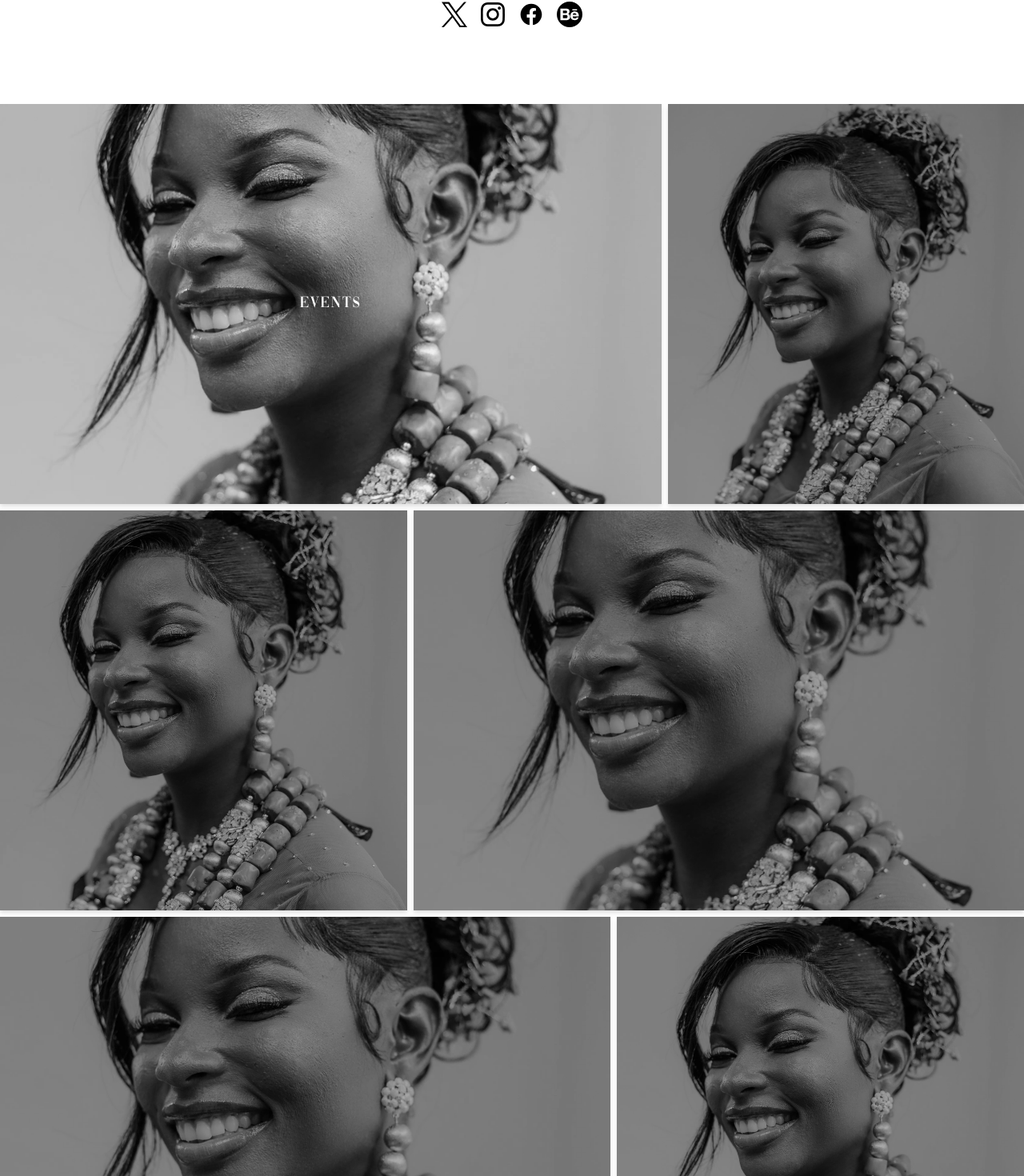
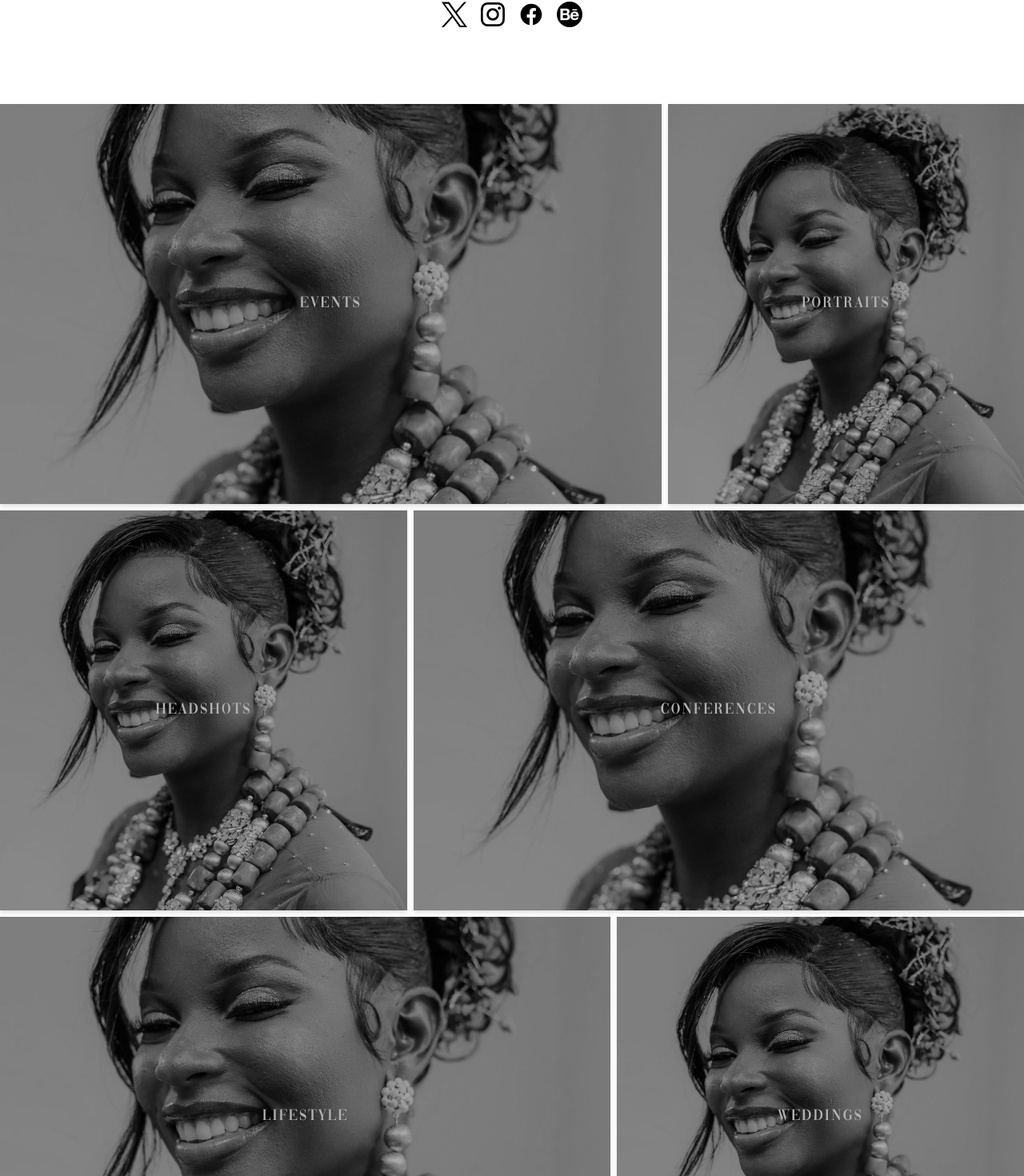
Before and after one commit to HenryAgu/Oba-Nathan, a Next.js app: page / in a window 1280 px wide. Shown: the part 190-1660 px from the top of the page at 80% size. Built offline with nearby package versions, Linux system fonts and the light colour scheme; a web font is replaced by a local one.

Commit message:
fix: home page Ui

```diff
--- a/src/app/page.tsx
+++ b/src/app/page.tsx
@@ -116,7 +116,7 @@ export default function Home() {
             className="md:basis-[60%] xl:basis-[65%] basis-full group relative"
           >
             <div className="w-full flex items-center justify-center drop-shadow-md bg-[url('/images/image.webp')] bg-cover bg-center bg-no-repeat object-fill md:h-[450px] xl:h-[500px] grayscale hover:grayscale-0 transition duration-300 ease-in-out">
-              <div className="absolute"></div>
+              <div className="absolute inset-0 bg-black/30"></div>
               <p className="font-vogue uppercase text-xl font-semibold tracking-widest text-white">
                 Events
               </p>
@@ -128,7 +128,7 @@ export default function Home() {
           >
             <div className="w-full flex items-center justify-center drop-shadow-md bg-[url('/images/image.webp')] bg-cover bg-center bg-no-repeat object-fill md:h-[450px] xl:h-[500px] grayscale hover:grayscale-0 transition duration-300 ease-in-out">
               <div className="absolute inset-0 bg-black/30"></div>
-              <p className="font-vogue uppercase text-xl font-semibold tracking-widest opacity-0 group-hover:opacity-100 text-white">
+              <p className="font-vogue uppercase text-xl font-semibold tracking-widest text-white">
                 Portraits
               </p>
             </div>
@@ -138,7 +138,7 @@ export default function Home() {
           <Link href="" className="md:basis-[40%] basis-[35%] group relative">
             <div className="w-full flex items-center justify-center drop-shadow-md bg-[url('/images/image.webp')] bg-cover bg-center bg-no-repeat object-fill md:h-[450px] xl:h-[500px] grayscale hover:grayscale-0 transition duration-300 ease-in-out">
               <div className="absolute inset-0 bg-black/30"></div>
-              <p className="font-vogue uppercase text-xl font-semibold opacity-0 group-hover:opacity-100 tracking-widest text-white">
+              <p className="font-vogue uppercase text-xl font-semibold tracking-widest text-white">
                 Headshots
               </p>
             </div>
@@ -146,7 +146,7 @@ export default function Home() {
           <Link href="" className="md:basis-[60%] basis-[65%] group relative">
             <div className="w-full flex items-center justify-center drop-shadow-md bg-[url('/images/image.webp')] bg-cover bg-center bg-no-repeat object-fill md:h-[450px] xl:h-[500px] grayscale hover:grayscale-0 transition duration-300 ease-in-out">
               <div className="absolute inset-0 bg-black/30"></div>
-              <p className="font-vogue uppercase text-xl font-semibold opacity-0 group-hover:opacity-100 tracking-widest text-white">
+              <p className="font-vogue uppercase text-xl font-semibold tracking-widest text-white">
                 Conferences
               </p>
             </div>
@@ -156,7 +156,7 @@ export default function Home() {
           <Link href="" className="md:basis-[60%] basis-[65%] group relative">
             <div className="w-full flex items-center justify-center drop-shadow-md bg-[url('/images/image.webp')] bg-cover bg-center bg-no-repeat object-fill md:h-[450px] xl:h-[500px] grayscale hover:grayscale-0 transition duration-300 ease-in-out">
               <div className="absolute inset-0 bg-black/30"></div>
-              <p className="font-vogue uppercase text-xl font-semibold tracking-widest text-white opacity-0 group-hover:opacity-100">
+              <p className="font-vogue uppercase text-xl font-semibold tracking-widest text-white">
                 Lifestyle
               </p>
             </div>
@@ -164,7 +164,7 @@ export default function Home() {
           <Link href="" className="md:basis-[40%] basis-[35%] group relative">
             <div className="w-full flex items-center justify-center drop-shadow-md bg-[url('/images/image.webp')] bg-cover bg-center bg-no-repeat object-fill md:h-[450px] xl:h-[500px] grayscale hover:grayscale-0 transition duration-300 ease-in-out">
               <div className="absolute inset-0 bg-black/30"></div>
-              <p className="font-vogue uppercase text-xl font-semibold tracking-widest text-white opacity-0 group-hover:opacity-100">
+              <p className="font-vogue uppercase text-xl font-semibold tracking-widest text-white">
                 Weddings
               </p>
             </div>
```
